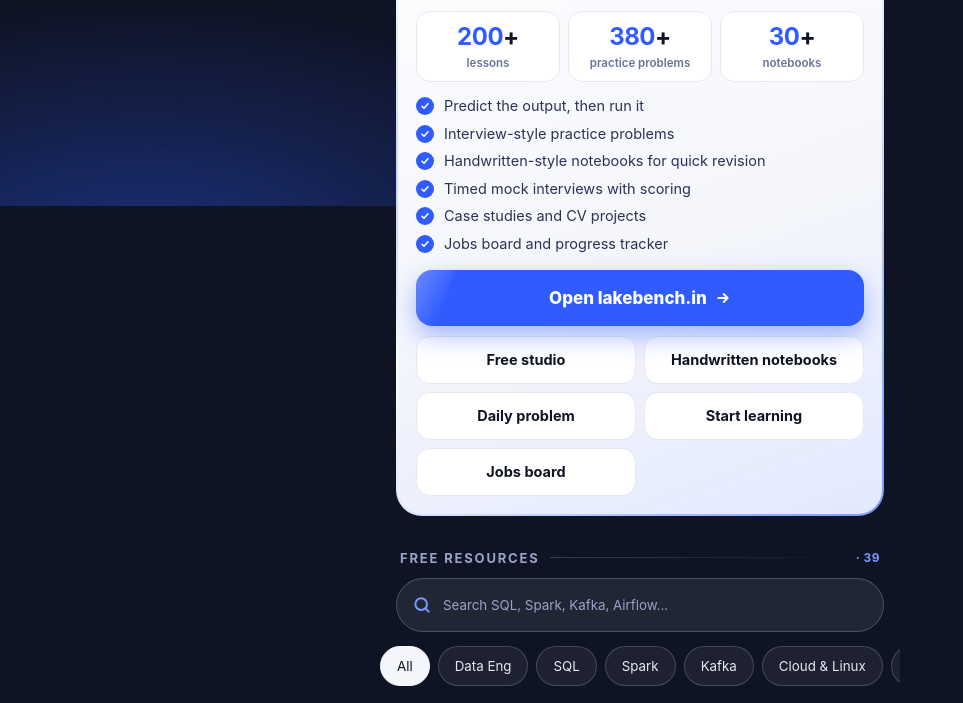
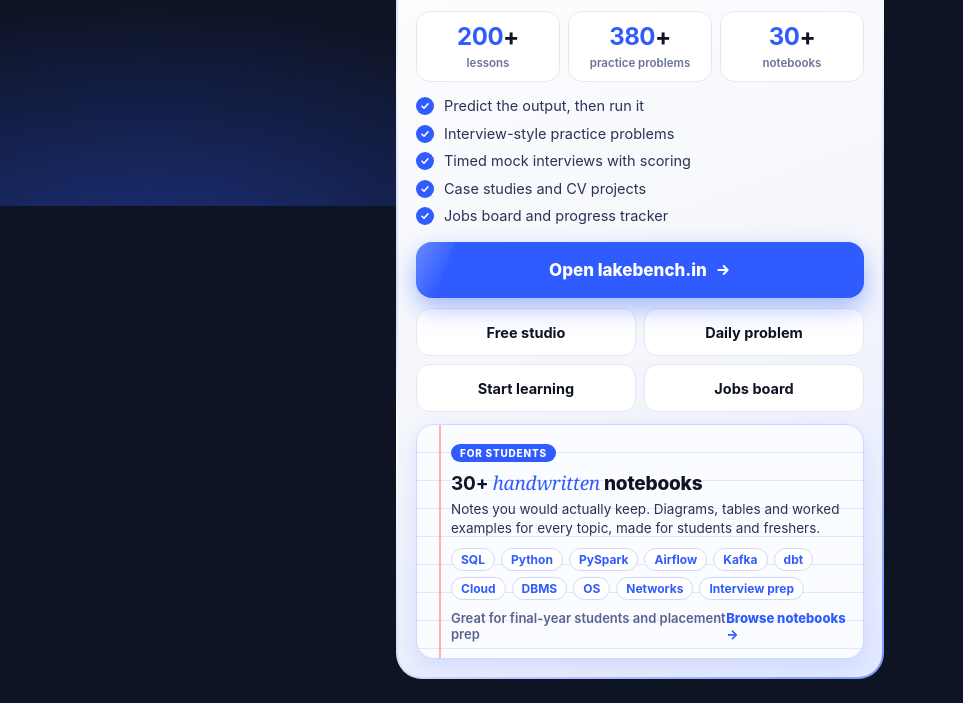
Before and after one commit to hunnurjirao/resources, a plain HTML site: page index.html in a window 1280 px wide. Shown: the part 594-1297 px from the top of the page, without its empty margins (0-963 px from the left). Drawn offline with Linux system fonts and the light colour scheme.

Commit message:
Highlight handwritten notebooks as its own student card; restore 4 buttons
Co-Authored-By: Claude Sonnet 5.5 <noreply@anthropic.com>

```diff
--- a/index.html
+++ b/index.html
@@ -108,6 +108,18 @@ h2::after{content:"";flex:1;height:1px;background:linear-gradient(90deg,rgba(255
 .mini-row{display:grid;grid-template-columns:1fr 1fr;gap:8px;margin-top:10px}
 .mini{display:flex;align-items:center;justify-content:center;min-height:48px;border-radius:14px;background:#fff;border:1px solid var(--grey);
   color:var(--ink);text-decoration:none;font-weight:700;font-size:14.5px;text-align:center;padding:0 8px;transition:transform .15s,border-color .15s}
+.nb{position:relative;margin-top:12px;padding:16px 16px 16px 34px;border-radius:18px;border:1px solid #cfd9ff;color:var(--ink);text-decoration:none;display:block;overflow:hidden;
+background:repeating-linear-gradient(180deg,transparent 0 27px,rgba(47,91,255,.13) 27px 28px),#fbfcff;box-shadow:0 8px 22px rgba(47,91,255,.12);transition:transform .15s}
+.nb::before{content:"";position:absolute;left:22px;top:0;bottom:0;width:2px;background:rgba(255,90,90,.45)}
+.nb:active{transform:scale(.98)}
+.nb .nb-k{display:inline-block;font-size:10px;font-weight:800;letter-spacing:.08em;color:#fff;background:var(--blue);padding:3px 9px;border-radius:99px}
+.nb h4{margin:8px 0 4px;font-size:19px;font-weight:800;letter-spacing:-.01em}
+.nb h4 i{font-family:Georgia,serif;font-weight:400;color:var(--blue)}
+.nb p{margin:0 0 10px;font-size:13.5px;line-height:1.4;color:#2a3256}
+.nb .tg{display:flex;flex-wrap:wrap;gap:6px;margin-bottom:10px}
+.nb .tg span{font-size:12px;font-weight:700;color:var(--blue);background:#fff;border:1px solid #cfd9ff;padding:3px 9px;border-radius:99px}
+.nb .go2{display:flex;align-items:center;justify-content:space-between;font-size:13px;font-weight:800;color:var(--blue)}
+.nb .go2 em{font-style:normal;color:#5a6390;font-weight:600}
 .mini:hover{border-color:var(--blue)}
 
 /* search */
@@ -253,7 +265,13 @@ fetch('links.json',{cache:'no-cache'}).then(r=>r.json()).then(d=>{
   cta.innerHTML='<span>Open lakebench.in</span>'+arrow;inn.append(cta);
   const row=el('div','mini-row');
   L.buttons.forEach(b=>{const a=el('a','mini',b.title);a.href=b.url;a.target='_blank';a.rel='noopener';row.append(a)});
-  inn.append(row);box.append(inn);
+  inn.append(row);
+  if(L.notebooks){const N=L.notebooks,a=el('a','nb');a.href=N.url;a.target='_blank';a.rel='noopener';
+    const h=el('h4');h.innerHTML='<b>'+N.count+'+</b> <i>handwritten</i> notebooks';
+    const tg=el('div','tg');N.tags.forEach(t=>tg.append(el('span',null,t)));
+    const g=el('div','go2');g.append(el('em',null,N.for),el('span',null,N.cta+' →'));
+    a.append(el('span','nb-k','FOR STUDENTS'),h,el('p',null,N.pitch),tg,g);inn.append(a);}
+  box.append(inn);
   io.observe(box);
   // count up when visible
   new IntersectionObserver((es,ob)=>es.forEach(e=>{if(!e.isIntersecting)return;ob.disconnect();
--- a/links.json
+++ b/links.json
@@ -32,7 +32,6 @@
     "features": [
       "Predict the output, then run it",
       "Interview-style practice problems",
-      "Handwritten-style notebooks for quick revision",
       "Timed mock interviews with scoring",
       "Case studies and CV projects",
       "Jobs board and progress tracker"
@@ -41,10 +40,6 @@
       {
         "title": "Free studio",
         "url": "https://lakebench.in/studio"
-      },
-      {
-        "title": "Handwritten notebooks",
-        "url": "https://lakebench.in/notes"
       },
       {
         "title": "Daily problem",
@@ -58,7 +53,28 @@
         "title": "Jobs board",
         "url": "https://lakebench.in/jobs"
       }
-    ]
+    ],
+    "notebooks": {
+      "title": "Handwritten notebooks",
+      "count": 30,
+      "pitch": "Notes you would actually keep. Diagrams, tables and worked examples for every topic, made for students and freshers.",
+      "tags": [
+        "SQL",
+        "Python",
+        "PySpark",
+        "Airflow",
+        "Kafka",
+        "dbt",
+        "Cloud",
+        "DBMS",
+        "OS",
+        "Networks",
+        "Interview prep"
+      ],
+      "for": "Great for final-year students and placement prep",
+      "cta": "Browse notebooks",
+      "url": "https://lakebench.in/notes"
+    }
   },
   "links": [
     {
```
